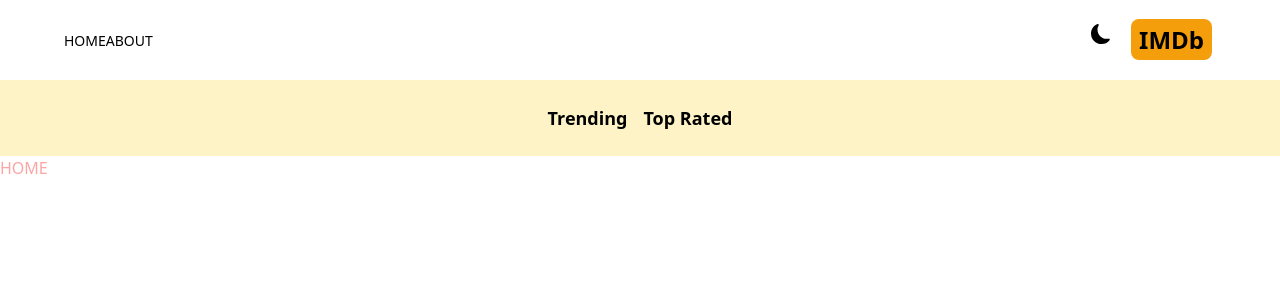
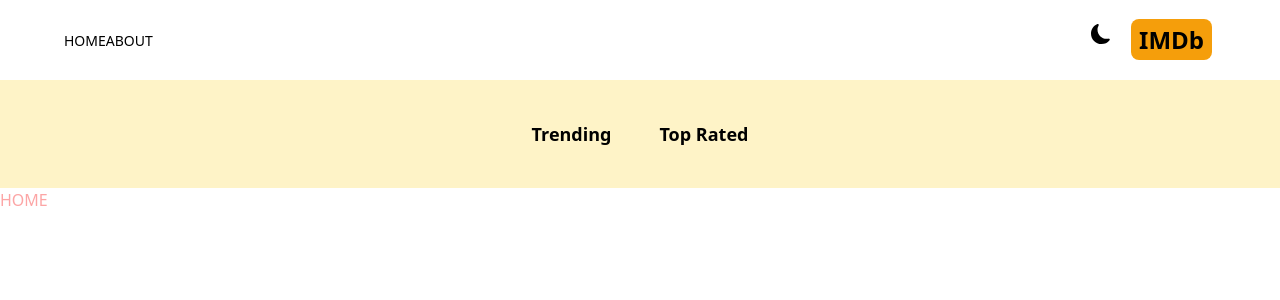
Before and after one commit to RYA234/imcbclone, a Next.js app: page / in a window 1280 px wide. Shown: the top 300 px of the page. Built offline with nearby package versions, Linux system fonts and the light colour scheme.

Commit message:
Section1 7 navbar実装 2/2 hoverの処理追加　開いているNavの下線部をハイライト

```diff
--- a/src/components/NavbarItem.jsx
+++ b/src/components/NavbarItem.jsx
@@ -1,9 +1,19 @@
+"use client"
+
 import React from 'react'
 import Link from "next/link";
+import { useSearchParams } from "next/navigation";
 
 export default function NavbarItem({title,param}) {
-  return (
-    <div className={`font-semibold p-2`}>
+    const searchParams = useSearchParams();
+    const genre = searchParams.get("genre");
+
+    return (
+    <div className={`m-4 hover:text-amber-600 font-semibold p-2 ${
+        genre &&
+        genre === param &&
+        "underline underline-offeset-8 decoration-4 decoration-amber-500 rounded-lg"
+    }`}>
            <Link href={`/?genre=${param}`}>
                 {title}
            </Link>
```
